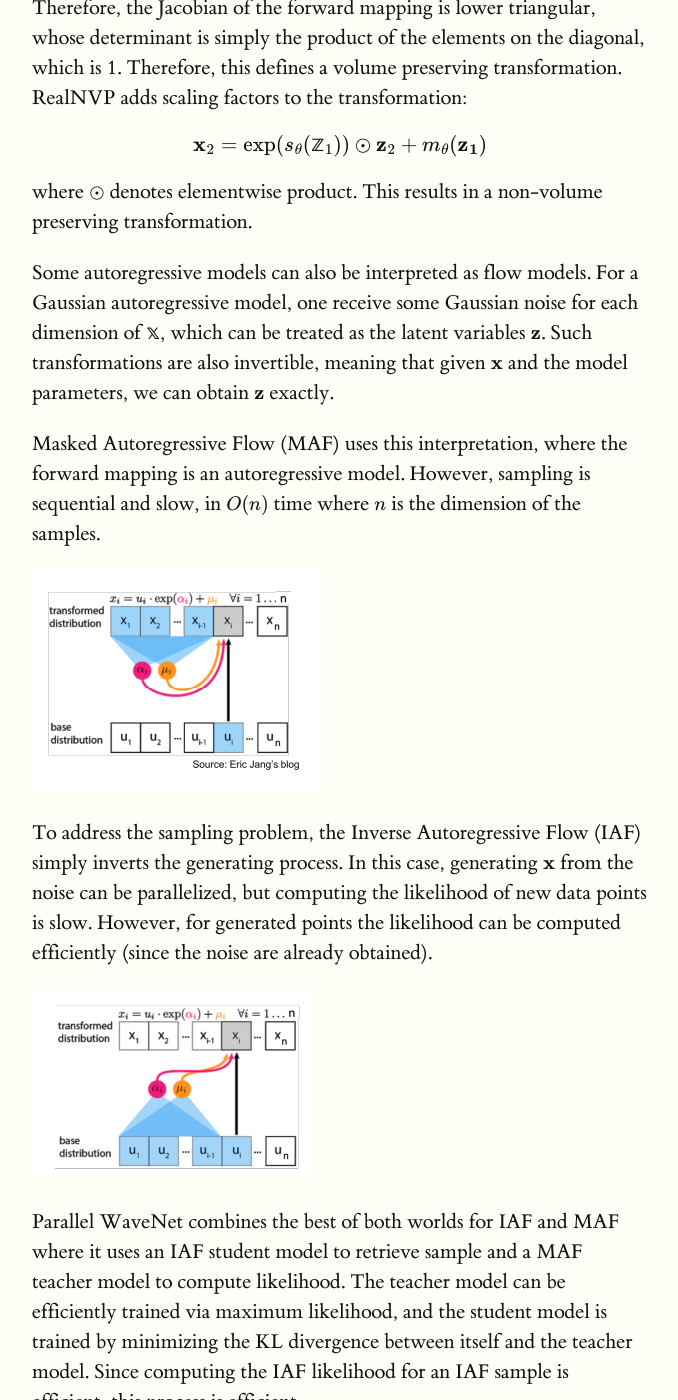
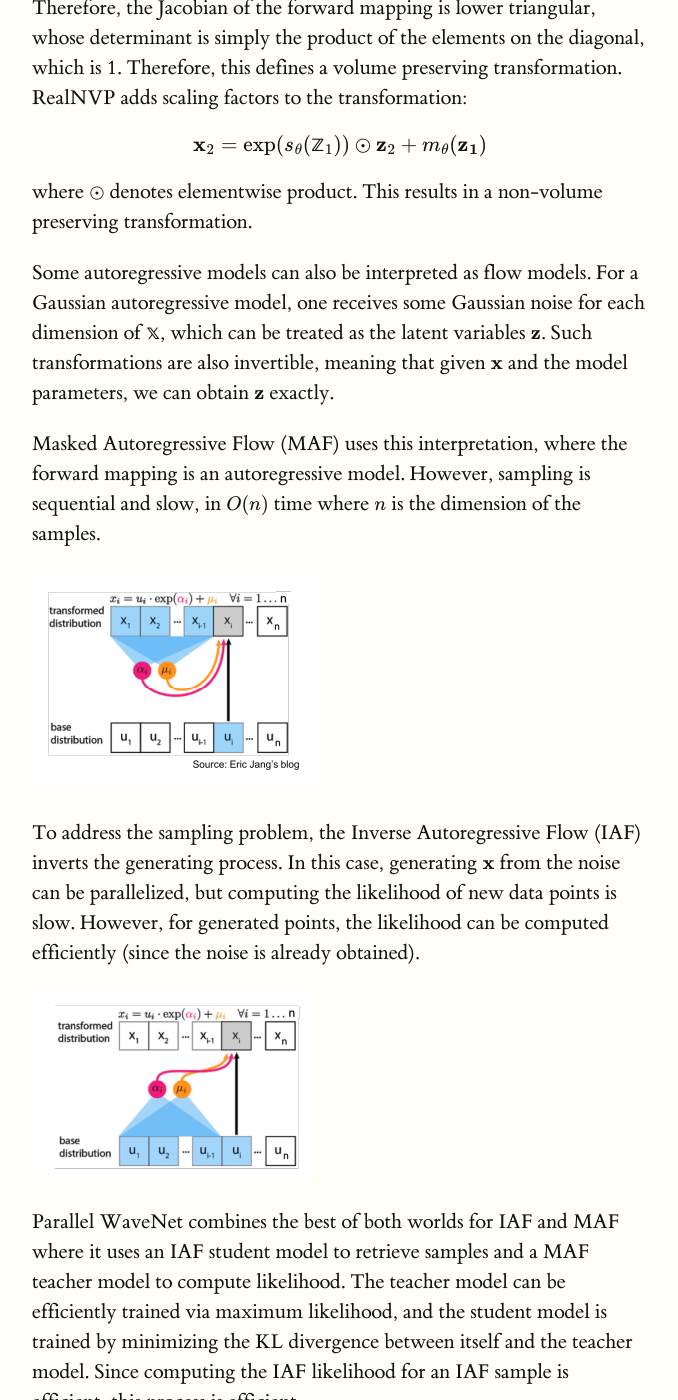
Before and after one commit to deepgenerativemodels/notes, a Jekyll site: the page built from flow/index.md, in a window 1280 px wide and 1400 px high, scrolled down 3659 px. Shown: the whole window, without its empty margins (128-806 px from the left). Built offline with Jekyll 4.4.1, drawn with Linux system fonts in a browser that asks for light colours; formulas are drawn with MathJax 3; some of the changed text lies outside the part shown.

Commit message:
Fix typos in flow models

```diff
--- a/flow/index.md
+++ b/flow/index.md
@@ -49,7 +49,7 @@
 
 ![](flow-graphical.png)
 
-Using change of variables, the marginal likelihood $$p(x)$$ is given by
+Using a change of variables, the marginal likelihood $$p(x)$$ is given by
 
 {% math %}
 
@@ -108,18 +108,18 @@
 
 where $$\odot$$ denotes elementwise product. This results in a non-volume preserving transformation.
 
-Some autoregressive models can also be interpreted as flow models. For a Gaussian autoregressive model, one receive some Gaussian noise for each dimension of $$\mathbb{x}$$, which can be treated as the latent variables $$\mathbf{z}$$. Such transformations are also invertible, meaning that given $$\mathbf{x}$$ and the model parameters, we can obtain $$\mathbf{z}$$ exactly.
+Some autoregressive models can also be interpreted as flow models. For a Gaussian autoregressive model, one receives some Gaussian noise for each dimension of $$\mathbb{x}$$, which can be treated as the latent variables $$\mathbf{z}$$. Such transformations are also invertible, meaning that given $$\mathbf{x}$$ and the model parameters, we can obtain $$\mathbf{z}$$ exactly.
 
 Masked Autoregressive Flow (MAF) uses this interpretation, where the forward mapping is an autoregressive model. However, sampling is sequential and slow, in $$O(n)$$ time where $$n$$ is the dimension of the samples.
 
 ![](maf.png)
 
-To address the sampling problem, the Inverse Autoregressive Flow (IAF) simply inverts the generating process. In this case, generating $$\mathbf{x}$$ from the noise can be parallelized, but computing the likelihood of new data points is slow. However, for generated points the likelihood can be computed efficiently (since the noise are already obtained).
+To address the sampling problem, the Inverse Autoregressive Flow (IAF) inverts the generating process. In this case, generating $$\mathbf{x}$$ from the noise can be parallelized, but computing the likelihood of new data points is slow. However, for generated points, the likelihood can be computed efficiently (since the noise is already obtained).
 
 ![](iaf.png)
 
-Parallel WaveNet combines the best of both worlds for IAF and MAF where it uses an IAF student model to retrieve sample and a MAF teacher model to compute likelihood. The teacher model can be efficiently trained via maximum likelihood, and the student model is trained by minimizing the KL divergence between itself and the teacher model. Since computing the IAF likelihood for an IAF sample is efficient, this process is efficient.
+Parallel WaveNet combines the best of both worlds for IAF and MAF where it uses an IAF student model to retrieve samples and a MAF teacher model to compute likelihood. The teacher model can be efficiently trained via maximum likelihood, and the student model is trained by minimizing the KL divergence between itself and the teacher model. Since computing the IAF likelihood for an IAF sample is efficient, this process is efficient.
 
 # Footnotes
 
-[^nf]: Recall the conditions for change of variable formula.
+[^nf]: Recall the conditions for the change of variable formula.
```
Also changed, not shown: other parts of flow/index.md (+2 -2 lines).
